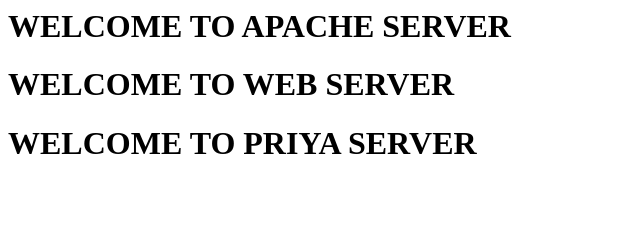
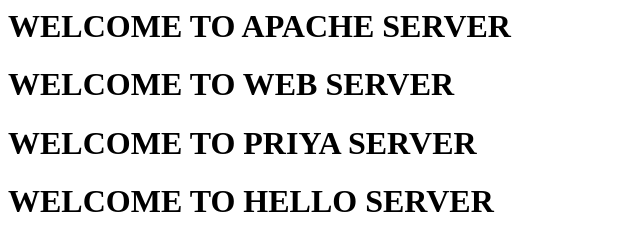
Before and after one commit to yugandhardevopsengg/apache, a plain HTML site: page index.html in a window 1280 px wide. Shown: the whole page, without its empty margins (0-640 px from the left). Drawn offline with Linux system fonts and the light colour scheme.

Commit message:
hello server

```diff
--- a/index.html
+++ b/index.html
@@ -2,4 +2,5 @@
 <h1>WELCOME TO APACHE SERVER</h1>
 <h1>WELCOME TO WEB SERVER</h1>
 <h1>WELCOME TO PRIYA SERVER</h1>
+<h1>WELCOME TO HELLO  SERVER</h1>
 </html>
```
